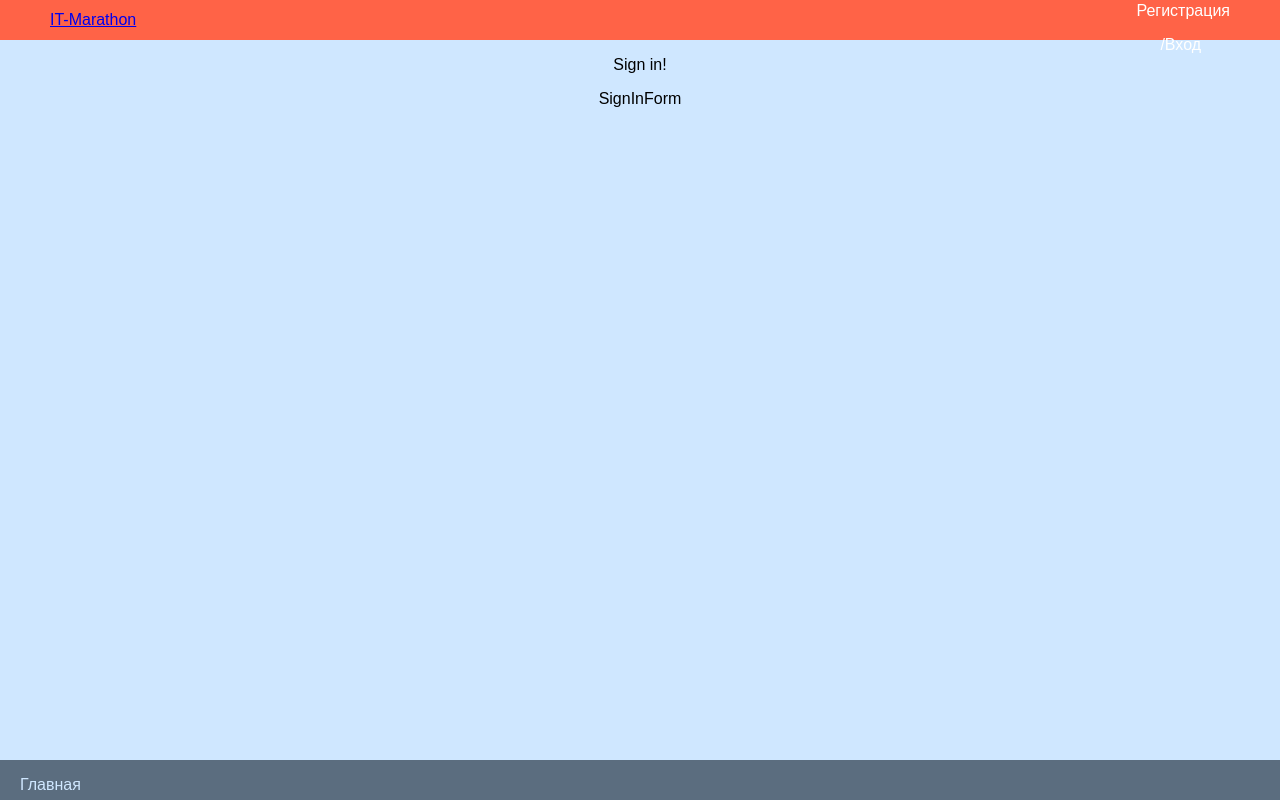
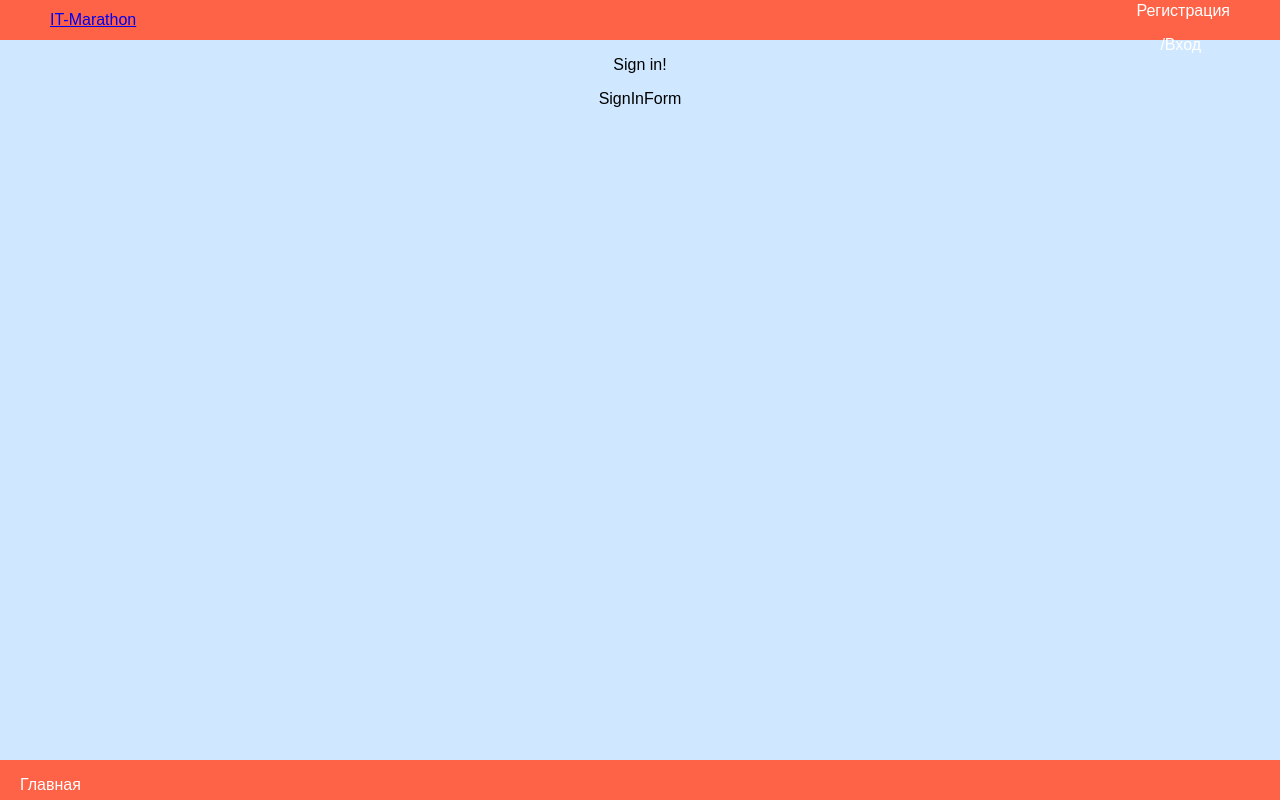
Before and after one commit to itmarathon/Front-end, a React app: page /sign-in in a window 1280 px wide. Built offline with nearby package versions, Linux system fonts and the light colour scheme.

Commit message:
Footer styles fix

```diff
--- a/src/components/Footer/Footer.css
+++ b/src/components/Footer/Footer.css
@@ -7,8 +7,8 @@ div .footer {
   width: 100%;
   margin-top: -40px;
   padding: 0 0 20px 20px;
-  background-color: #5B6D7F;
-  color: #CFE7FF;
+  background-color: tomato;
+  color: white;
   font-size: 16px;
   /* border: 2px solid red; */
 }
```
